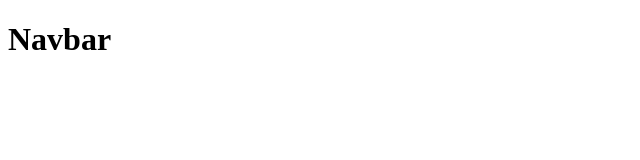
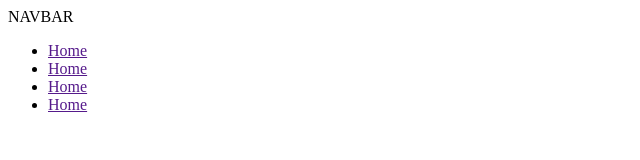
Before and after one commit to ArcherRed/Responsive-Navbar---HTML-CSS-JS, a plain HTML site: page index.html in a window 1280 px wide. Shown: the whole page, without its empty margins (0-640 px from the left). Drawn offline with Linux system fonts and the light colour scheme.

Commit message:
3rd Commit

```diff
--- a/index.html
+++ b/index.html
@@ -11,7 +11,26 @@
 <body>
 
     <div class="wrapper">
-        <h1>Navbar</h1>
+
+        <header>
+
+            <div class="brand">NAVBAR</div>
+            <div class="hamburger">
+                <div class="line"></div>
+                <div class="line"></div>
+                <div class="line"></div>
+            </div>
+
+            <div class="nav-bar">
+                <ul>
+                    <li><a href="">Home</a></li>
+                    <li><a href="">Home</a></li>
+                    <li><a href="">Home</a></li>
+                    <li><a href="">Home</a></li>
+                </ul>
+            </div>
+        </header>
+
     </div>
 
 </body>
```
